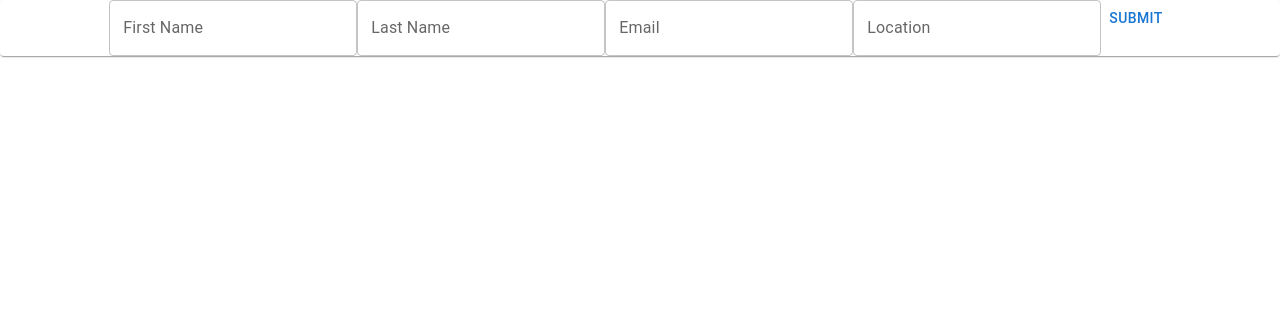
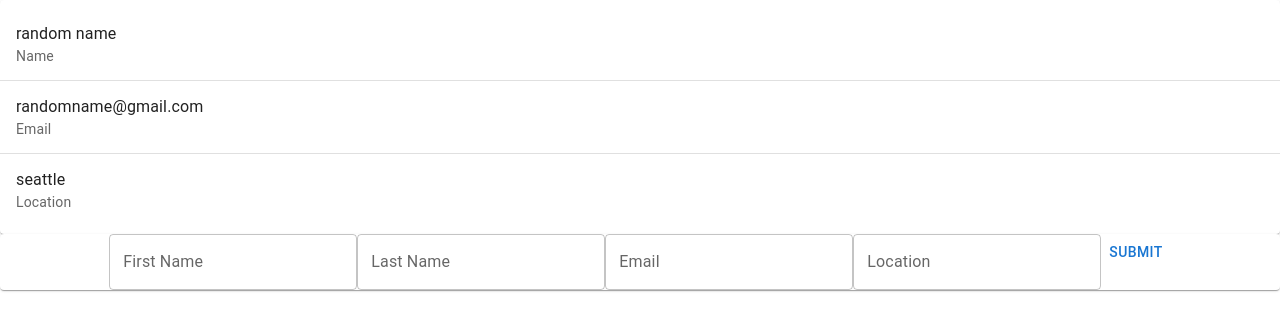
Before and after one commit to teradaian/mui-form-code-along, a React (Create React App) app: page / in a window 1280 px wide. Shown: the top 330 px of the page. Built offline with nearby package versions, Linux system fonts and the light colour scheme.

Commit message:
stub display

```diff
--- a/src/App.js
+++ b/src/App.js
@@ -40,6 +40,38 @@ function App() {
 
   return (
     <div className="App">
+
+      <Box>
+        <Paper>
+          <List>
+            <ListItem>
+              <ListItemText
+                primary={ `${display.firstName} ${display.lastName}` }
+                secondary='Name'
+              />
+            </ListItem>
+            <Divider />
+            <ListItem>
+              <ListItemText
+                primary={display.email}
+                secondary="Email"
+              />
+            </ListItem>
+            <Divider />
+            <ListItem>
+              <ListItemText
+                primary={display.location}
+                secondary="Location"
+              />
+            </ListItem>
+          </List>
+        </Paper>
+      </Box>
+
+
+
+
+
       <Box>
         <Paper>
           <form onSubmit={handleSubmit}>
```
